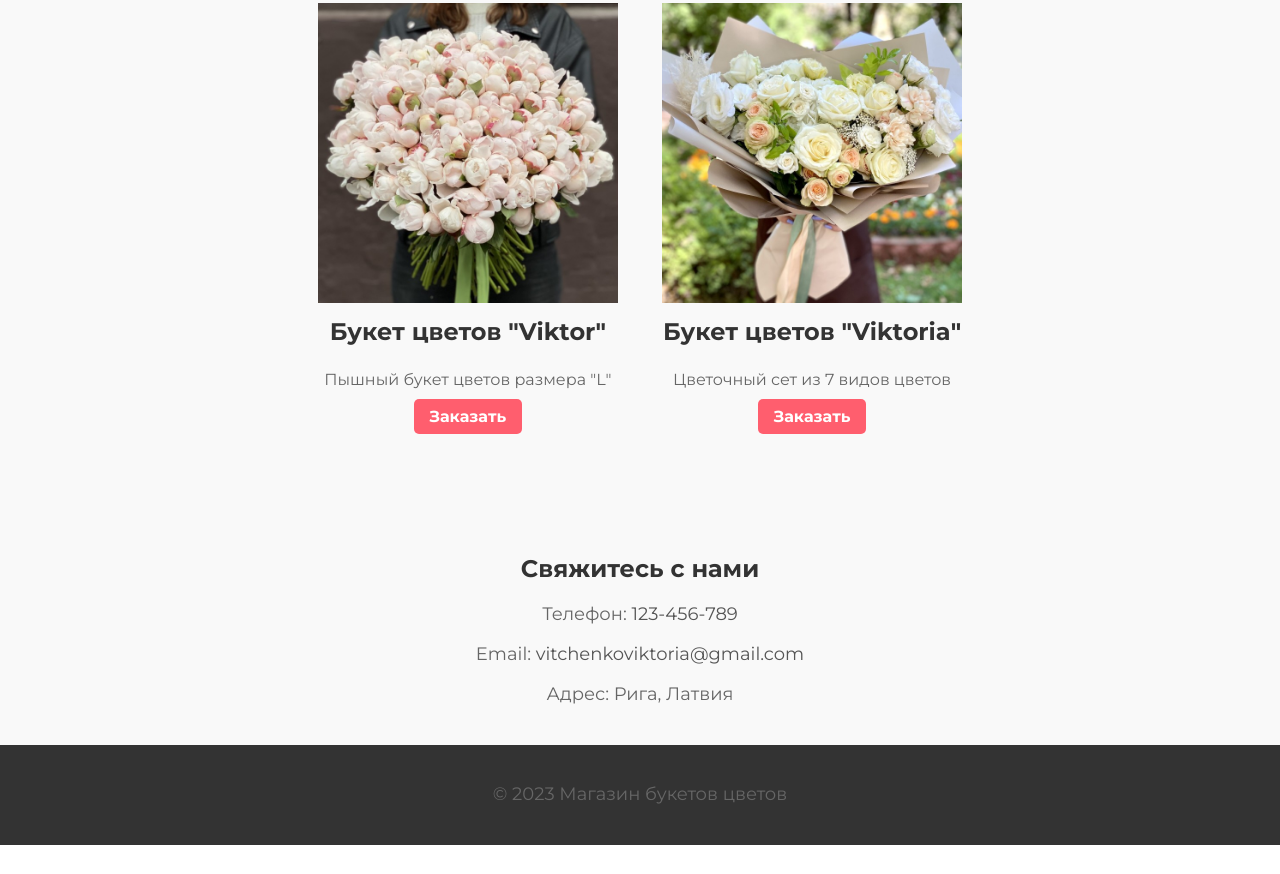
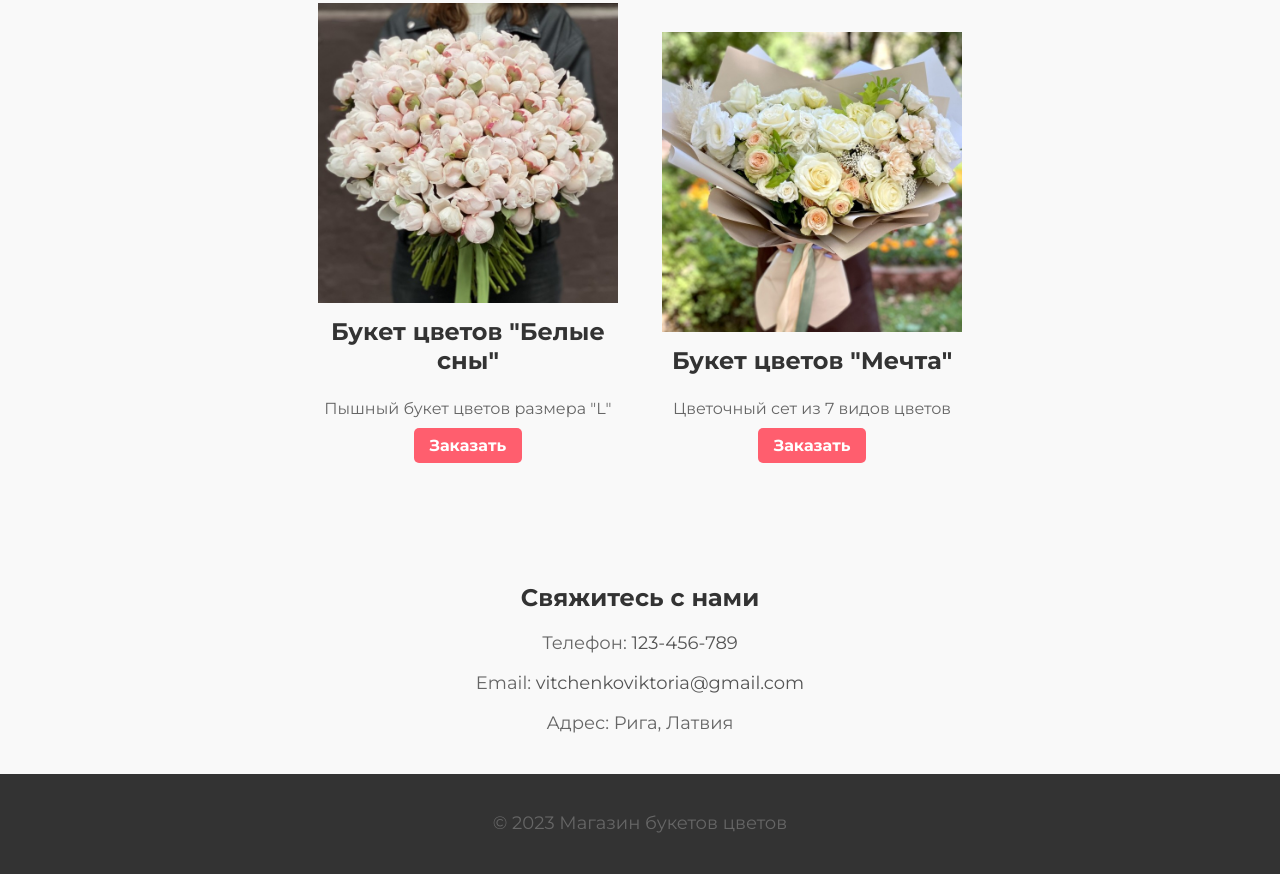
Before and after one commit to vitchenkodisign/Viki, a plain HTML site: page index.html in a window 1280 px wide. Shown: the part 836-1710 px from the top of the page. Before the commit the page ends 1681 px from the top, so only its background shows below. Drawn offline with Linux system fonts and the light colour scheme.

Commit message:
Update index.html

```diff
--- a/index.html
+++ b/index.html
@@ -43,14 +43,14 @@
       <h2>Наша продукция</h2>
       <div class="product">
         <img src="https://github.com/vitchenkodisign/Viki/blob/main/flower1..jpg?raw=true" alt="Букет цветов 1">
-        <h3>Букет цветов "Viktor"</h3>
+        <h3>Букет цветов "Белые сны"</h3>
         <p>Пышный букет цветов размера "L"</p>
         <a href="tel:123-456-789" class="order-button">Заказать</a>
 
       </div>
       <div class="product">
         <img src="https://github.com/vitchenkodisign/Viki/blob/main/flower2.jpg?raw=true" alt="Букет цветов 1">
-        <h3>Букет цветов "Viktoria"</h3>
+        <h3>Букет цветов "Мечта"</h3>
         <p>Цветочный сет из 7 видов цветов </p>
         <a href="tel:123-456-789" class="order-button">Заказать</a>
       </div>
```
